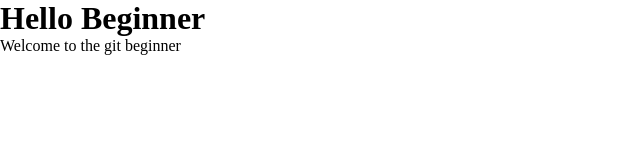
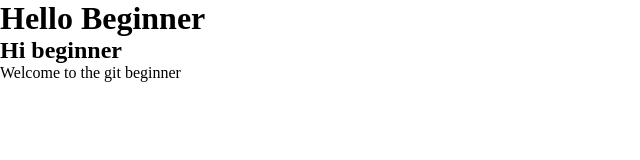
Before and after one commit to Gladza/git-beginner, a plain HTML site: page git-beginner/index.html in a window 1280 px wide. Shown: the whole page, without its empty margins (0-640 px from the left). Drawn offline with Linux system fonts and the light colour scheme; files that its build step writes are made by us from their sources.

Commit message:
commit 1

```diff
--- a/git-beginner/index.html
+++ b/git-beginner/index.html
@@ -8,6 +8,7 @@
   </head>
   <body>
     <h1>Hello Beginner</h1>
+    <h2>Hi beginner</h2>
     <p>Welcome to the git beginner</p>
   </body>
 </html>
```
